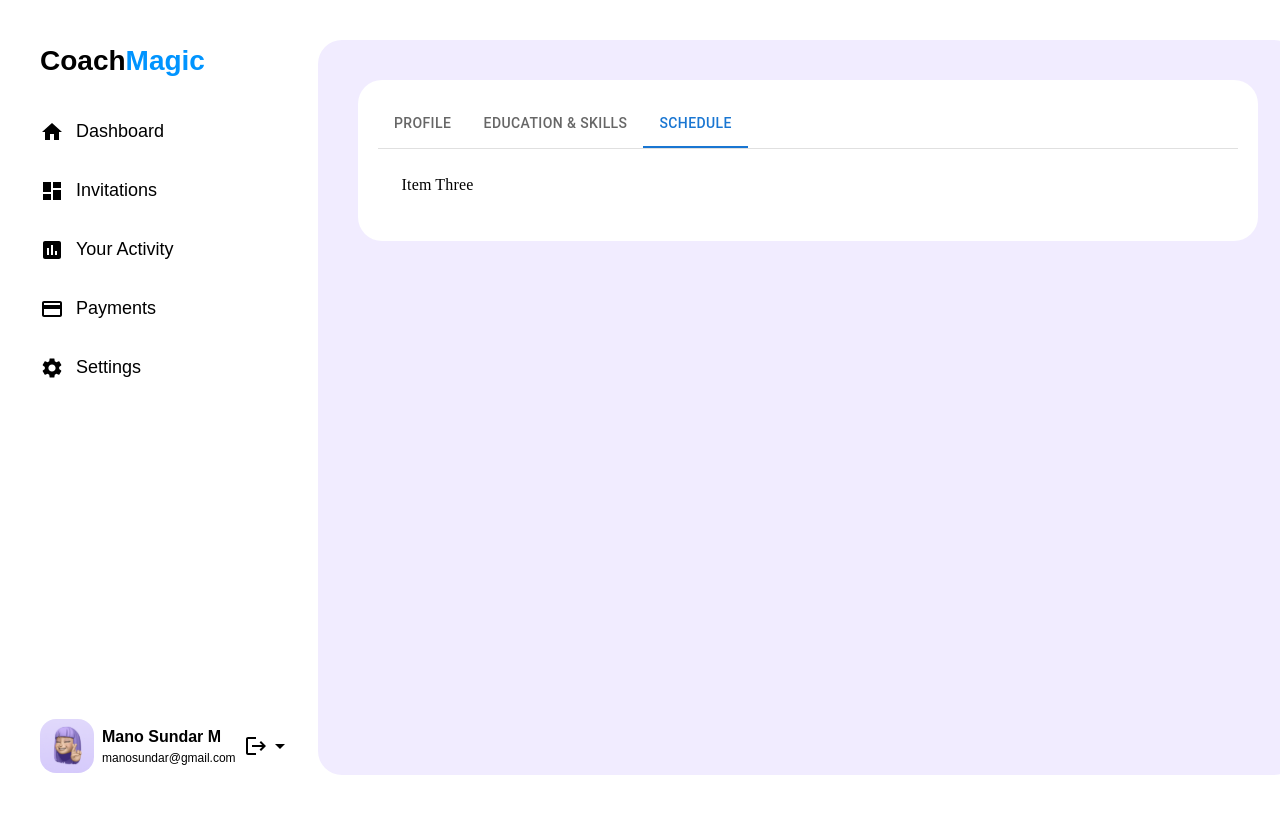
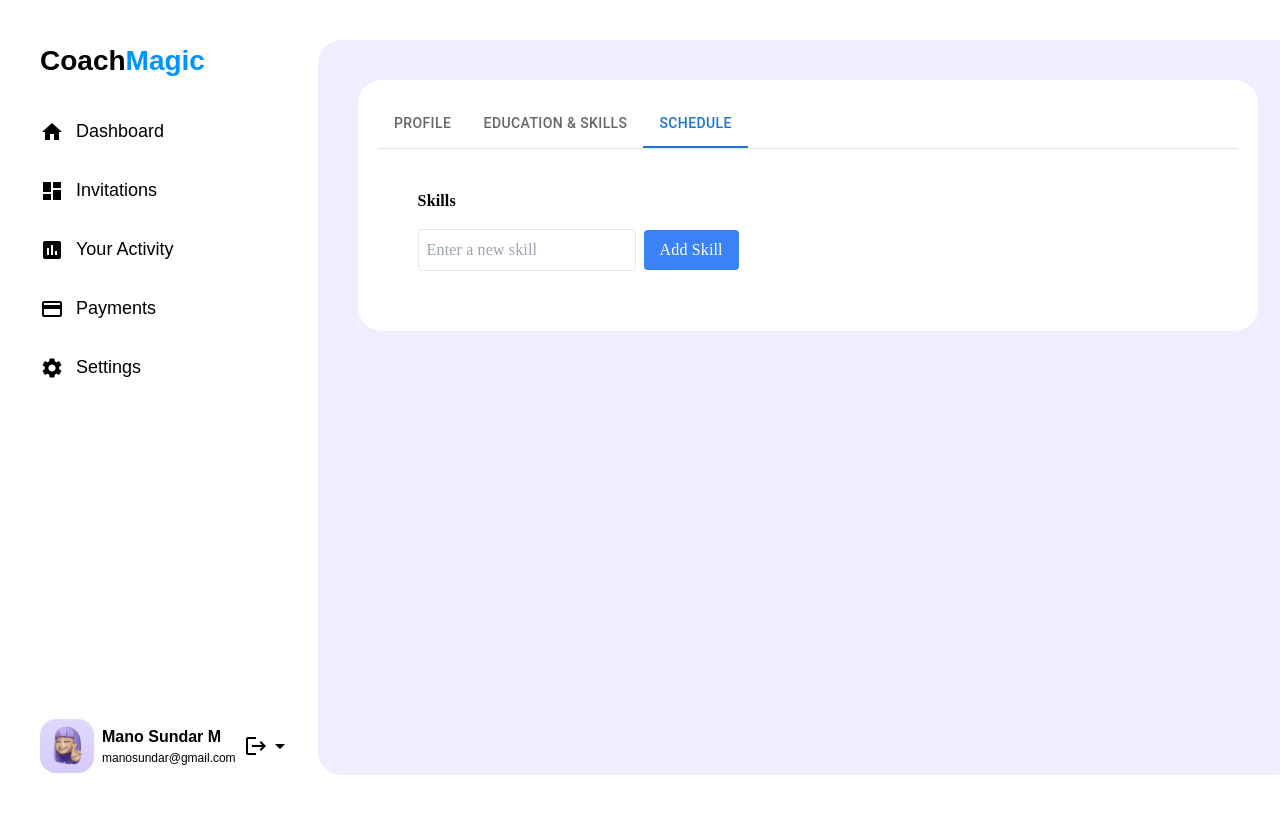
Before and after one commit to manosundarmanivel/CoachMagic-FrontEnd, a React (Create React App) app: page /settings in a window 1280 px wide. Both pictures are taken after a click on the tab "SCHEDULE". Shown: the top 814 px of the page. Built offline with nearby package versions, Linux system fonts and the light colour scheme.

Commit message:
profile update

```diff
--- a/src/components/Tabs.js
+++ b/src/components/Tabs.js
@@ -17,6 +17,16 @@ export default function LabTabs() {
 
   const [image, setImage] = React.useState(Profile);
   console.log(image);
+
+  const [skills, setSkills] = React.useState([]);
+  const [newSkill, setNewSkill] = React.useState('');
+
+  const addSkill = () => {
+    if (newSkill.trim() !== '') {
+      setSkills([...skills, newSkill]);
+      setNewSkill('');
+    }
+  };
 
   return (
     <Box sx={{ width: "100%", typography: "body1", fontFamily: "poppins" }}>
@@ -131,7 +141,36 @@ export default function LabTabs() {
 
           </div>
         </TabPanel>
-        <TabPanel value="3">Item Three</TabPanel>
+
+        <TabPanel value="3">
+
+
+    <div className="p-4">
+      <h2 className="text-xl font-semibold mb-4">Skills</h2>
+      <ul className="list-disc pl-6">
+        {skills.map((skill, index) => (
+          <li key={index} className="mb-2">{skill}</li>
+        ))}
+      </ul>
+      <div className="mt-4">
+        <input
+          type="text"
+          value={newSkill}
+          onChange={(e) => setNewSkill(e.target.value)}
+          placeholder="Enter a new skill"
+          className="p-2 border rounded mr-2"
+        />
+        <button
+          onClick={addSkill}
+          className="bg-blue-500 text-white px-4 py-2 rounded"
+        >
+          Add Skill
+        </button>
+      </div>
+    </div>
+
+
+        </TabPanel>
       </TabContext>
     </Box>
   );
```
